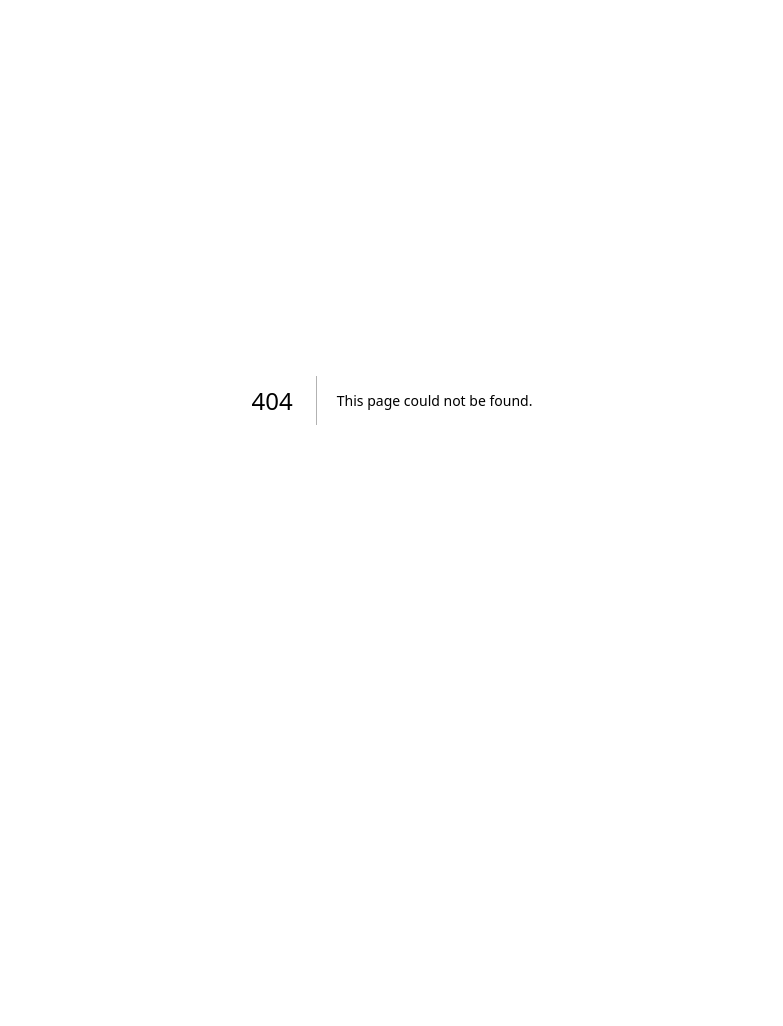
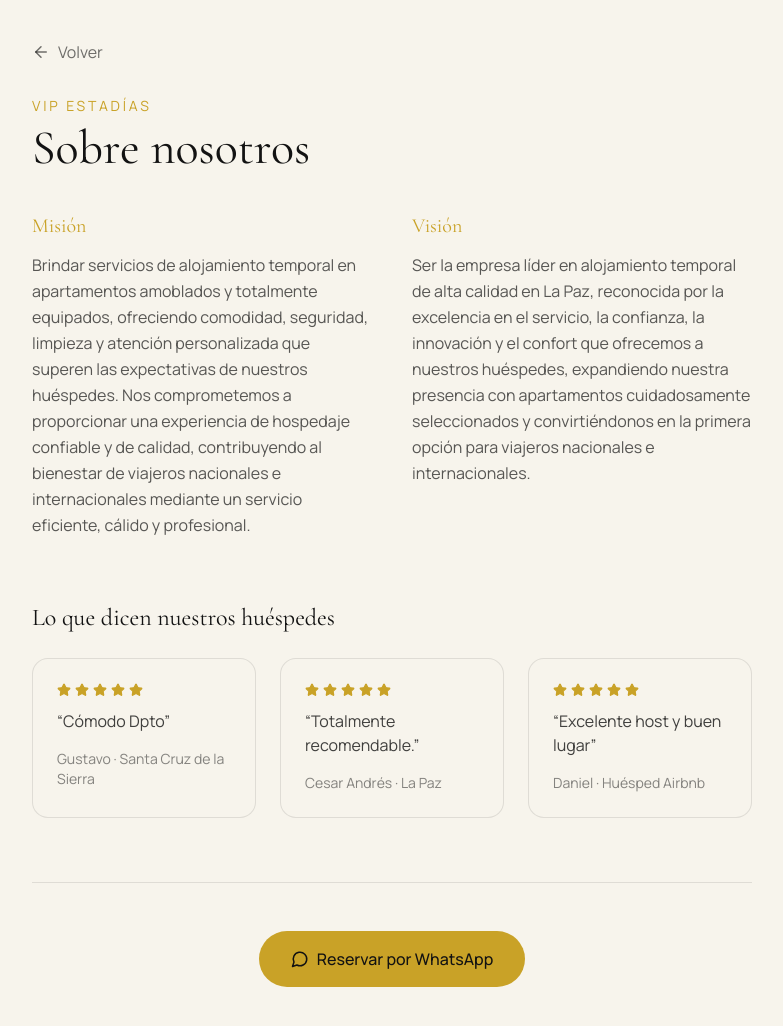
Before and after one commit to BladimirBLopez/andes-stay, a Next.js app: page /sobre-nosotros in a window 1280 px wide. Before the commit this address had no page. Shown: the top 1026 px of the page, without its empty margins (248-1031 px from the left). Before the commit the page ends 800 px from the top, so only its background shows below. Built offline with nearby package versions, Linux system fonts and the light colour scheme.

Commit message:
refactor: mover Sobre Nosotros a página propia, aligerar el home

```diff
--- a/app/page.tsx
+++ b/app/page.tsx
@@ -56,6 +56,7 @@ export default function Home() {
           <span className="font-display text-2xl text-hueso">VIP Estadías</span>
           <div className="hidden md:flex items-center gap-8 text-sm text-hueso/80">
             <a href="#apartamentos" className="hover:text-terracota-light transition-colors">Apartamentos</a>
+            <Link href="/sobre-nosotros" className="hover:text-terracota-light transition-colors">Nosotros</Link>
             <a href="#ubicacion" className="hover:text-terracota-light transition-colors">Ubicación</a>
             <a href="#faq" className="hover:text-terracota-light transition-colors">Preguntas</a>
           </div>
@@ -70,6 +71,7 @@ export default function Home() {
         {menuOpen && (
           <div className="md:hidden bg-noche/98 backdrop-blur-sm flex flex-col items-center gap-6 py-8 text-hueso">
             <a href="#apartamentos" onClick={() => setMenuOpen(false)}>Apartamentos</a>
+            <Link href="/sobre-nosotros" onClick={() => setMenuOpen(false)}>Nosotros</Link>
             <a href="#ubicacion" onClick={() => setMenuOpen(false)}>Ubicación</a>
             <a href="#faq" onClick={() => setMenuOpen(false)}>Preguntas</a>
           </div>
@@ -224,65 +226,6 @@ export default function Home() {
         </div>
       </section>
 
-      {/* SOBRE NOSOTROS */}
-      <motion.section
-        initial="hidden"
-        whileInView="visible"
-        viewport={{ once: true }}
-        transition={{ duration: 0.6 }}
-        variants={fadeUp}
-        className="max-w-5xl mx-auto px-6 py-20"
-      >
-        <h2 className="font-display text-3xl md:text-4xl mb-12">Sobre nosotros</h2>
-        <div className="grid grid-cols-1 md:grid-cols-2 gap-10 mb-16">
-          <div>
-            <h3 className="font-display text-xl mb-3 text-terracota">Misión</h3>
-            <p className="text-noche/70 leading-relaxed">
-              Brindar servicios de alojamiento temporal en apartamentos
-              amoblados y totalmente equipados, ofreciendo comodidad,
-              seguridad, limpieza y atención personalizada que superen las
-              expectativas de nuestros huéspedes. Nos comprometemos a
-              proporcionar una experiencia de hospedaje confiable y de
-              calidad, contribuyendo al bienestar de viajeros nacionales e
-              internacionales mediante un servicio eficiente, cálido y
-              profesional.
-            </p>
-          </div>
-          <div>
-            <h3 className="font-display text-xl mb-3 text-terracota">Visión</h3>
-            <p className="text-noche/70 leading-relaxed">
-              Ser la empresa líder en alojamiento temporal de alta calidad en
-              La Paz, reconocida por la excelencia en el servicio, la
-              confianza, la innovación y el confort que ofrecemos a nuestros
-              huéspedes, expandiendo nuestra presencia con apartamentos
-              cuidadosamente seleccionados y convirtiéndonos en la primera
-              opción para viajeros nacionales e internacionales.
-            </p>
-          </div>
-        </div>
-
-        <h3 className="font-display text-2xl mb-6">Lo que dicen nuestros huéspedes</h3>
-        <div className="grid grid-cols-1 md:grid-cols-3 gap-6">
-          {[
-            { nombre: "Gustavo", ciudad: "Santa Cruz de la Sierra", texto: "Cómodo Dpto" },
-            { nombre: "Cesar Andrés", ciudad: "La Paz", texto: "Totalmente recomendable." },
-            { nombre: "Daniel", ciudad: "Huésped Airbnb", texto: "Excelente host y buen lugar" },
-          ].map((r) => (
-            <div key={r.nombre} className="bg-hueso border border-noche/10 rounded-2xl p-6">
-              <div className="flex items-center gap-1 text-oro mb-3">
-                <Star size={14} fill="currentColor" />
-                <Star size={14} fill="currentColor" />
-                <Star size={14} fill="currentColor" />
-                <Star size={14} fill="currentColor" />
-                <Star size={14} fill="currentColor" />
-              </div>
-              <p className="text-noche/80 mb-4">&ldquo;{r.texto}&rdquo;</p>
-              <p className="text-sm text-noche/50">{r.nombre} · {r.ciudad}</p>
-            </div>
-          ))}
-        </div>
-      </motion.section>
-
       {/* UBICACIÓN */}
       <motion.section
         id="ubicacion"
--- /dev/null
+++ b/app/sobre-nosotros/page.tsx
@@ -0,0 +1,83 @@
+import Link from "next/link";
+import { ArrowLeft, MessageCircle, Star } from "lucide-react";
+
+const WHATSAPP_NUMBER = "59176570041";
+
+export default function SobreNosotros() {
+  return (
+    <main className="max-w-3xl mx-auto px-6 py-10">
+      <Link
+        href="/"
+        className="inline-flex items-center gap-2 text-noche/60 hover:text-noche mb-8"
+      >
+        <ArrowLeft size={18} />
+        Volver
+      </Link>
+
+      <p className="uppercase tracking-[0.2em] text-sm text-terracota mb-2">
+        VIP Estadías
+      </p>
+      <h1 className="font-display text-4xl md:text-5xl mb-10">Sobre nosotros</h1>
+
+      <div className="grid grid-cols-1 md:grid-cols-2 gap-10 mb-16">
+        <div>
+          <h2 className="font-display text-xl mb-3 text-terracota">Misión</h2>
+          <p className="text-noche/70 leading-relaxed">
+            Brindar servicios de alojamiento temporal en apartamentos
+            amoblados y totalmente equipados, ofreciendo comodidad,
+            seguridad, limpieza y atención personalizada que superen las
+            expectativas de nuestros huéspedes. Nos comprometemos a
+            proporcionar una experiencia de hospedaje confiable y de
+            calidad, contribuyendo al bienestar de viajeros nacionales e
+            internacionales mediante un servicio eficiente, cálido y
+            profesional.
+          </p>
+        </div>
+        <div>
+          <h2 className="font-display text-xl mb-3 text-terracota">Visión</h2>
+          <p className="text-noche/70 leading-relaxed">
+            Ser la empresa líder en alojamiento temporal de alta calidad en
+            La Paz, reconocida por la excelencia en el servicio, la
+            confianza, la innovación y el confort que ofrecemos a nuestros
+            huéspedes, expandiendo nuestra presencia con apartamentos
+            cuidadosamente seleccionados y convirtiéndonos en la primera
+            opción para viajeros nacionales e internacionales.
+          </p>
+        </div>
+      </div>
+
+      <h2 className="font-display text-2xl mb-6">Lo que dicen nuestros huéspedes</h2>
+      <div className="grid grid-cols-1 md:grid-cols-3 gap-6 mb-16">
+        {[
+          { nombre: "Gustavo", ciudad: "Santa Cruz de la Sierra", texto: "Cómodo Dpto" },
+          { nombre: "Cesar Andrés", ciudad: "La Paz", texto: "Totalmente recomendable." },
+          { nombre: "Daniel", ciudad: "Huésped Airbnb", texto: "Excelente host y buen lugar" },
+        ].map((r) => (
+          <div key={r.nombre} className="bg-hueso border border-noche/10 rounded-2xl p-6">
+            <div className="flex items-center gap-1 text-oro mb-3">
+              <Star size={14} fill="currentColor" />
+              <Star size={14} fill="currentColor" />
+              <Star size={14} fill="currentColor" />
+              <Star size={14} fill="currentColor" />
+              <Star size={14} fill="currentColor" />
+            </div>
+            <p className="text-noche/80 mb-4">&ldquo;{r.texto}&rdquo;</p>
+            <p className="text-sm text-noche/50">{r.nombre} · {r.ciudad}</p>
+          </div>
+        ))}
+      </div>
+
+      <div className="text-center py-12 border-t border-noche/10">
+        <a
+          href={`https://wa.me/${WHATSAPP_NUMBER}?text=${encodeURIComponent("Hola, quisiera reservar un apartamento en La Paz")}`}
+          target="_blank"
+          rel="noopener noreferrer"
+          className="inline-flex items-center gap-2 bg-terracota hover:bg-terracota-light transition-colors text-noche px-8 py-4 rounded-full font-medium"
+        >
+          <MessageCircle size={18} />
+          Reservar por WhatsApp
+        </a>
+      </div>
+    </main>
+  );
+}
```
